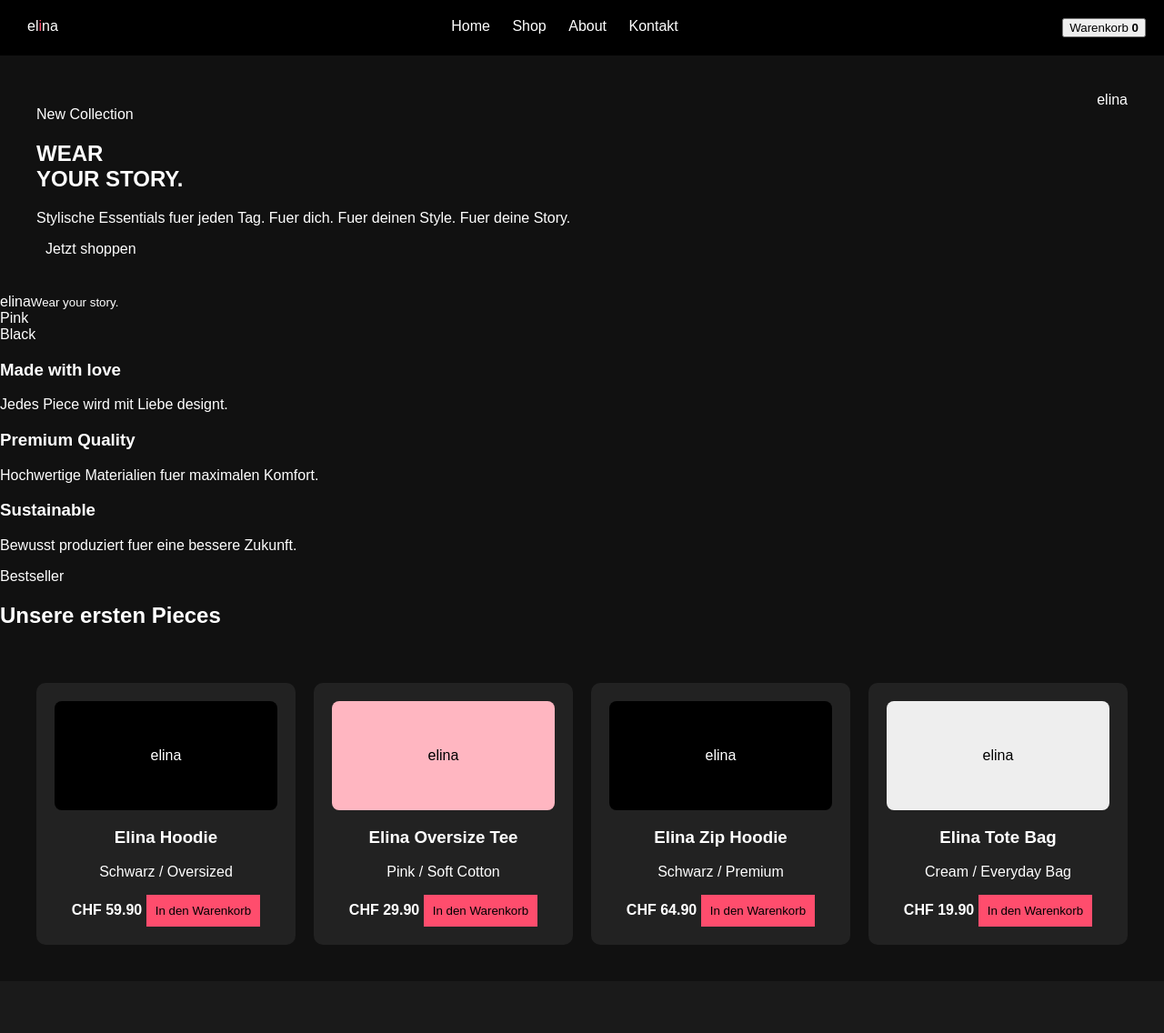
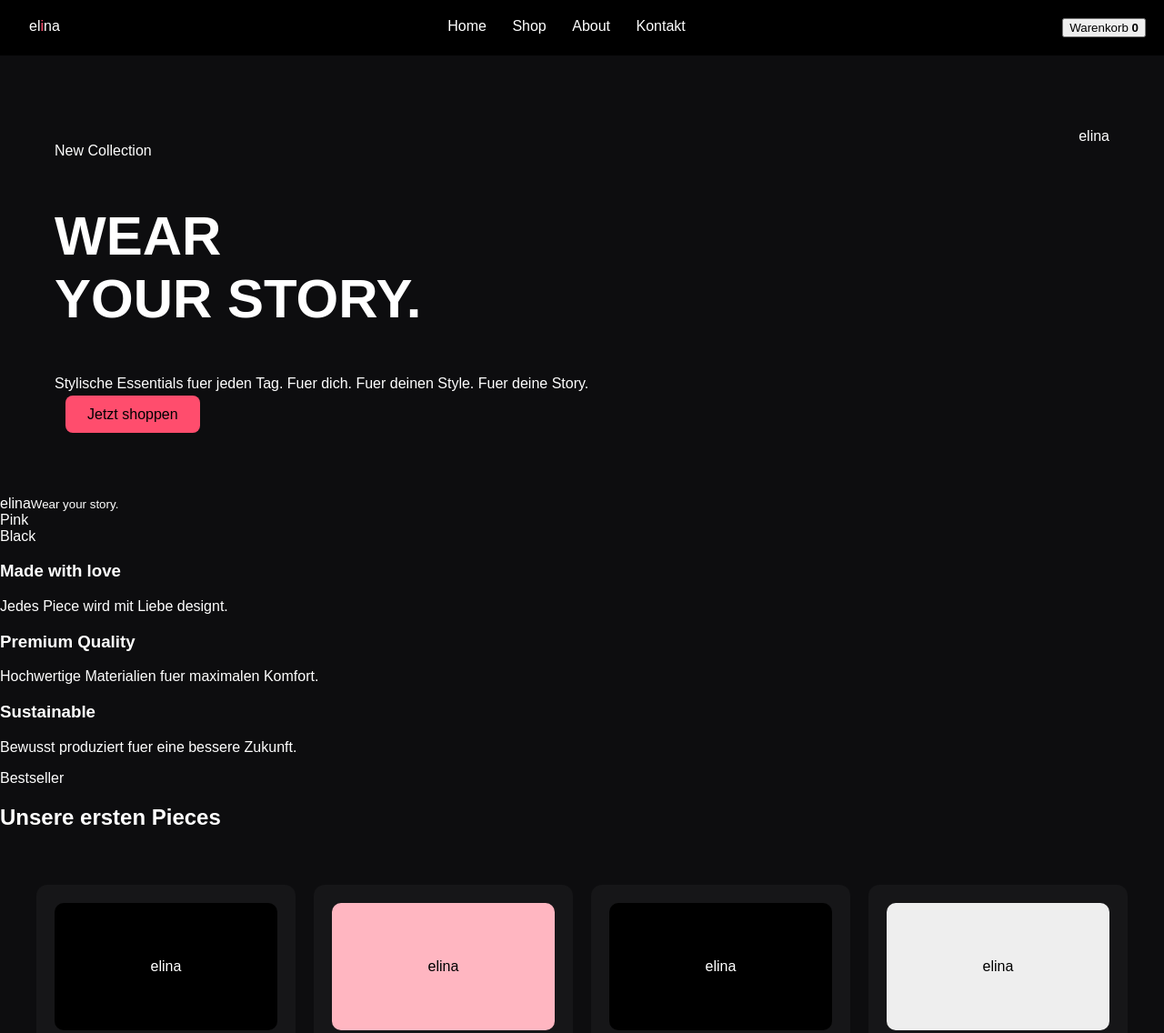
Before and after one commit to Luke11w/website, a plain HTML site: page index.html in a window 1280 px wide. Shown: the top 1136 px of the page at 91% size. Drawn offline with Linux system fonts and the light colour scheme.

Commit message:
Update style.css

```diff
--- a/style.css
+++ b/style.css
@@ -1 +1,93 @@
-body{margin:0;font-family:Arial;background:#111;color:#fff}header{display:flex;justify-content:space-between;padding:20px;background:#000}a{color:#fff;text-decoration:none;margin:0 10px}.brand span{color:#ff4d6d}.hero{display:flex;justify-content:space-between;padding:40px}.products{display:grid;grid-template-columns:repeat(auto-fit,minmax(200px,1fr));gap:20px;padding:40px}.product{background:#222;padding:20px;border-radius:10px;text-align:center}.product-img{height:120px;display:flex;align-items:center;justify-content:center;border-radius:8px;margin-bottom:10px}.black{background:#000}.pink{background:#ffb6c1;color:#000}.cream{background:#eee;color:#000}.grey{background:#555}.product button{padding:10px;background:#ff4d6d;border:none;color:#000;cursor:pointer}.cart-section{padding:40px;background:#1a1a1a}.cart-items div{display:flex;justify-content:space-between;margin:10px 0}.checkout-btn{margin-top:20px;padding:10px;background:#ff4d6d;border:none}footer{text-align:center;padding:20px}
+body{
+  margin:0;
+  font-family:Arial;
+  background:#0d0d0f;
+  color:#fff;
+}
+
+header{
+  display:flex;
+  justify-content:space-between;
+  padding:20px;
+  background:#000;
+  position:sticky;
+  top:0;
+}
+
+a{
+  color:#fff;
+  text-decoration:none;
+  margin:0 12px;
+}
+
+.brand span{
+  color:#ff4d6d;
+}
+
+.hero{
+  display:flex;
+  justify-content:space-between;
+  padding:80px 60px;
+}
+
+.hero h1{
+  font-size:60px;
+}
+
+.primary-btn{
+  background:#ff4d6d;
+  color:#000;
+  padding:12px 24px;
+  border-radius:8px;
+}
+
+.products{
+  display:grid;
+  grid-template-columns:repeat(auto-fit,minmax(220px,1fr));
+  gap:20px;
+  padding:40px;
+}
+
+.product{
+  background:#161618;
+  padding:20px;
+  border-radius:12px;
+  text-align:center;
+  transition:0.3s;
+}
+
+.product:hover{
+  transform:translateY(-5px);
+}
+
+.product-img{
+  height:140px;
+  display:flex;
+  align-items:center;
+  justify-content:center;
+  border-radius:10px;
+  margin-bottom:15px;
+}
+
+.black{background:#000;}
+.pink{background:#ffb6c1;color:#000;}
+.cream{background:#eee;color:#000;}
+
+.product button{
+  padding:10px;
+  background:#ff4d6d;
+  border:none;
+  color:#000;
+  cursor:pointer;
+}
+
+.cart-section{
+  padding:40px;
+  background:#111;
+}
+
+footer{
+  text-align:center;
+  padding:20px;
+  background:#000;
+}
```
